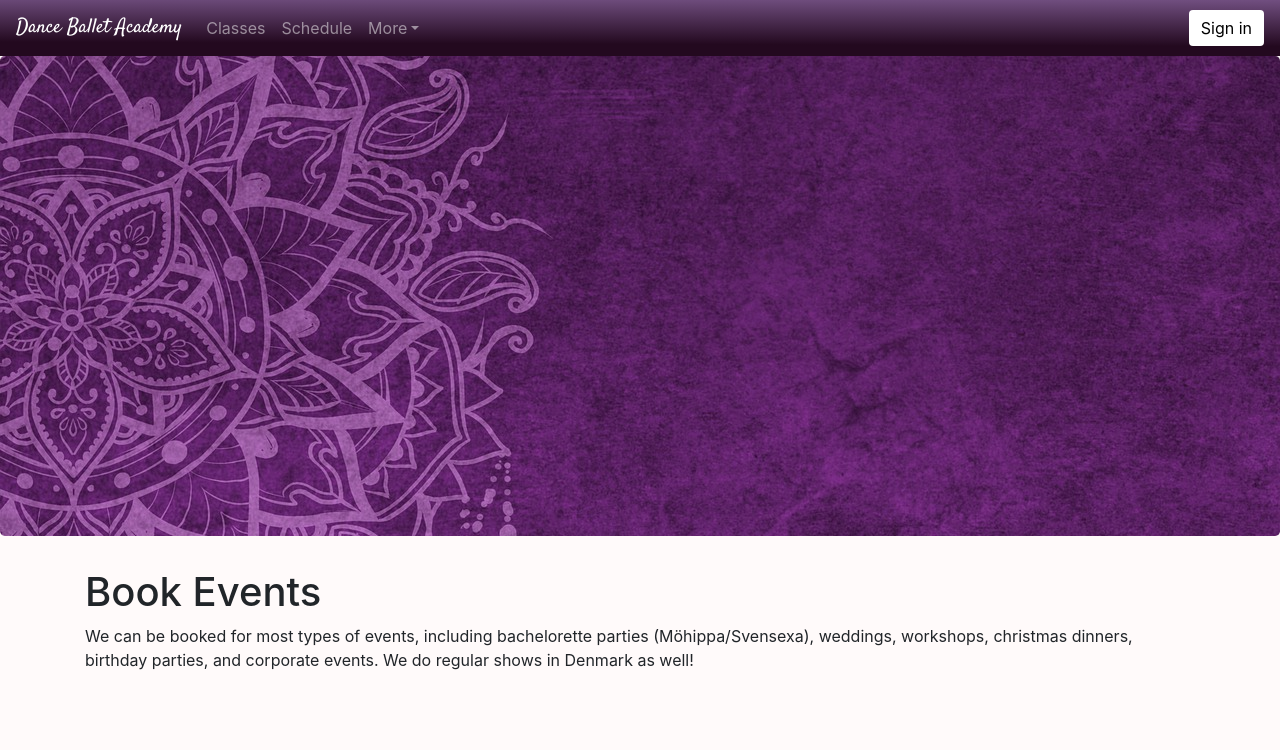
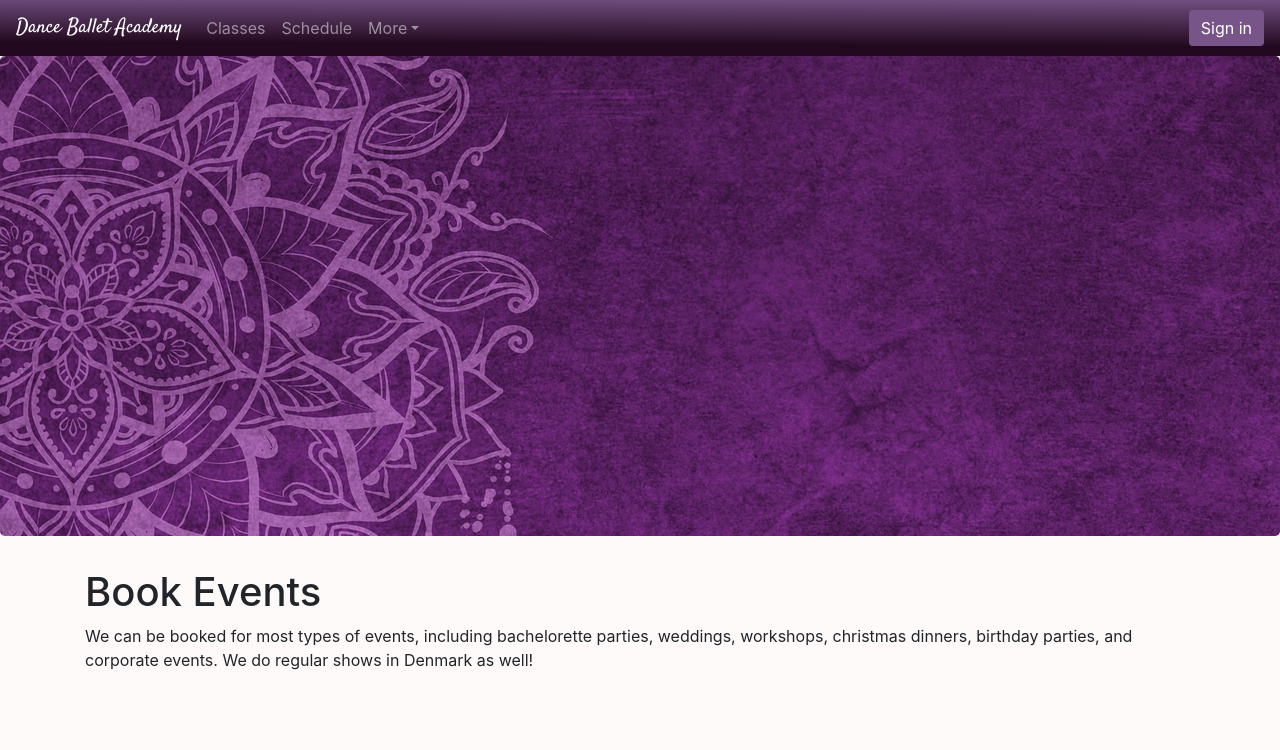
Before and after one commit to bdnaima/Bollywood-dance-app, a React (Create React App) app: page /events in a window 1280 px wide. Shown: the top 750 px of the page. Built offline with nearby package versions, Linux system fonts and the light colour scheme; no server answers; the HTML template or start-up script is replaced by a standard one.

Commit message:
CSS Updates

```diff
--- a/src/App.css
+++ b/src/App.css
@@ -123,14 +123,13 @@ body {
 /* Button settings */
 
 .btn-primary {
-    background-color: #fff;
-    border: 2px #fff ;
-    color: #000
+    background-color: rgb(120, 85, 137);
+    border: 2px rgb(120, 85, 137) ;
 }
 
 .btn-primary:hover {
-    background-color: rgb(115, 110, 117);
-    border: 2px solid rgb(115, 110, 117);
+    background-color: rgb(138, 120, 145);
+    border: 2px solid rgb(138, 120, 145);
 }
 
 .btn-signup a {
--- a/src/components/main/Events.js
+++ b/src/components/main/Events.js
@@ -33,7 +33,7 @@ const Events = () => {
 
             <Container>
                 <h1>Book Events</h1>
-                <p>We can be booked for most types of events, including bachelorette parties (Möhippa/Svensexa), weddings, workshops, christmas dinners, birthday parties, and corporate events. We do regular shows in Denmark as well!</p>
+                <p>We can be booked for most types of events, including bachelorette parties, weddings, workshops, christmas dinners, birthday parties, and corporate events. We do regular shows in Denmark as well!</p>
 
                 <StyledCardGroup>
                     <StyledCard style={{ marginLeft: "0.2rem" }}>
```
Also changed, not shown: 1 other file (tests, documents, lock files or other folders).
